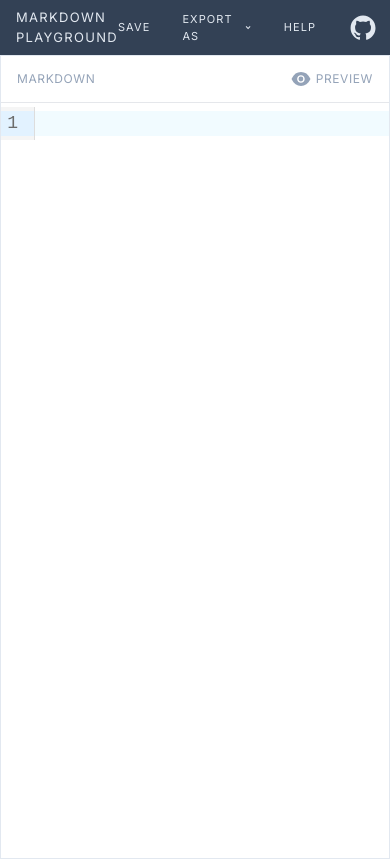
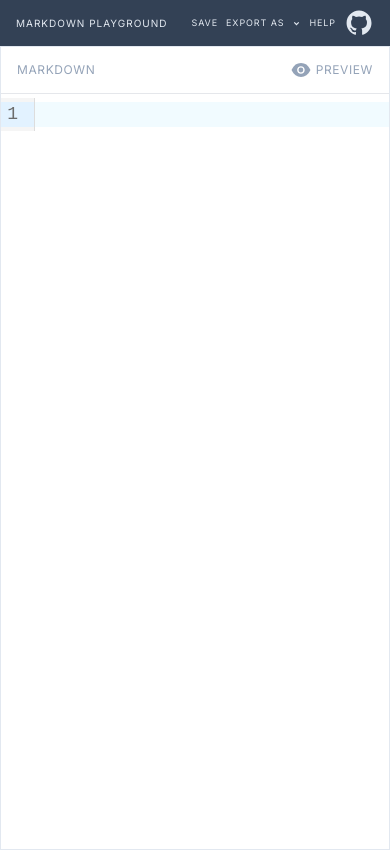
Before and after one commit to Joksa132/markdown-playground, a Next.js app: page / in a window 390 px wide. Built offline with nearby package versions, Linux system fonts and the light colour scheme.

Commit message:
made header responsive

```diff
--- a/components/Header.tsx
+++ b/components/Header.tsx
@@ -12,24 +12,25 @@ export default function Header() {
   return (
     <header className="py-2 px-4 bg-slate-700 text-slate-200 flex justify-between items-center uppercase">
       <Link href={"/"}>
-        <h1 className="tracking-widest select-none text-[13px] hover:text-slate-400 cursor-pointer">Markdown Playground</h1>
+        <h1 className="max-[380px]:hidden tracking-widest select-none text-[13px] hover:text-slate-400 cursor-pointer max-[500px]:text-[10px]">Markdown Playground</h1>
+        <h1 className="hidden max-[380px]:block tracking-widest select-none text-[13px] hover:text-slate-400 cursor-pointer max-[500px]:text-[10px]">Home</h1>
       </Link>
-      <div className="flex items-center gap-8">
+      <div className="flex items-center gap-8 text-[11px] max-[600px]:gap-4 max-[500px]:text-[9px] max-[500px]:gap-2">
         <span
-          className="tracking-widest flex gap-2 items-center text-[11px] cursor-pointer hover:text-slate-400"
+          className="tracking-widest flex gap-2 items-center cursor-pointer hover:text-slate-400"
           onClick={() => saveMarkdown(markdownInput)}
         >
           Save
         </span>
         <div className="relative">
           <span
-            className={`tracking-widest flex gap-2 items-center text-[11px] cursor-pointer hover:text-slate-400`}
+            className={`tracking-widest flex gap-2 items-center cursor-pointer hover:text-slate-400`}
             onClick={() => setIsMenuClicked(!isMenuClicked)}
           >
             Export as
             <BiSolidChevronDown />
           </span>
-          <div className={`${isMenuClicked ? 'flex' : 'hidden'} flex-col text-[11px] p-2 gap-2 absolute h-20 w-full bg-slate-800 mt-3`}>
+          <div className={`${isMenuClicked ? 'flex' : 'hidden'} flex-col p-2 gap-2 absolute h-20 w-full bg-slate-800 mt-3 z-20`}>
             <span className="cursor-pointer hover:text-slate-300 tracking-widest">
               Markdown
             </span>
@@ -42,7 +43,7 @@ export default function Header() {
           </div>
         </div>
         <Link href={"/help"}>
-          <span className="tracking-widest flex gap-2 items-center text-[11px] cursor-pointer hover:text-slate-400">
+          <span className="tracking-widest flex gap-2 items-center cursor-pointer hover:text-slate-400">
             Help
           </span>
         </Link>
```
